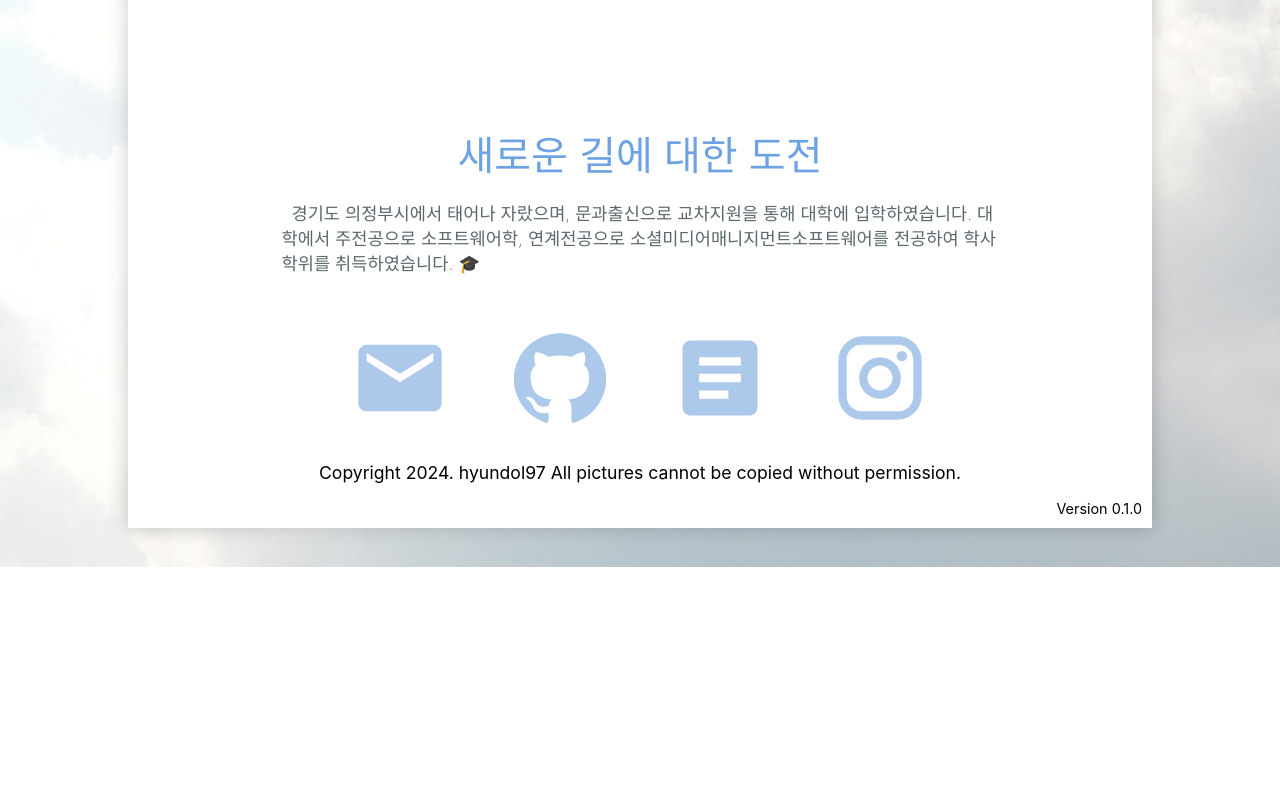
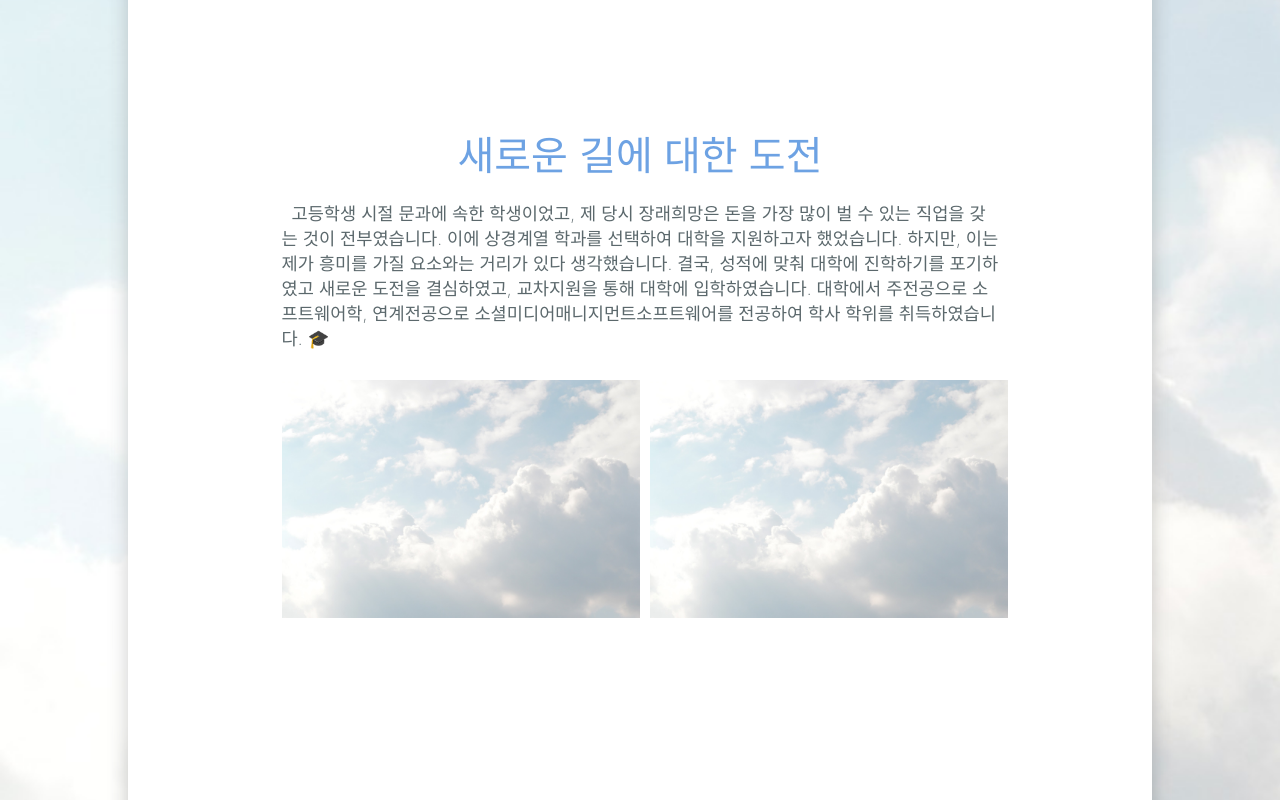
Before and after one commit to hyundol97/song-page, a React (Create React App) app: page /intro in a window 1280 px wide. Shown: the part 860-1660 px from the top of the page. Before the commit the page ends 1427 px from the top, so only its background shows below. Built offline with nearby package versions, Linux system fonts and the light colour scheme.

Commit message:
feat: add image box on intro page

```diff
--- a/src/Pages/Intro.tsx
+++ b/src/Pages/Intro.tsx
@@ -15,6 +15,7 @@ import ListItemAvatar from '@mui/material/ListItemAvatar';
 import Avatar from '@mui/material/Avatar';
 import SchoolIcon from '@mui/icons-material/School';
 import identify from 'Assets/identify.jpg';
+import example from 'Assets/background.jpg';
 
 const Intro = () => {
   return (
@@ -78,12 +79,24 @@ const Intro = () => {
       </div>
 
       <div className="summary">
-        <h2>새로운 길에 대한 도전</h2>
-        <p>
-          &nbsp; 경기도 의정부시에서 태어나 자랐으며, 문과출신으로 교차지원을 통해 대학에 입학하였습니다. 대학에서
-          주전공으로 소프트웨어학, 연계전공으로 소셜미디어매니지먼트소프트웨어를 전공하여 학사 학위를 취득하였습니다. 🎓
-        </p>
+        <div>
+          <h2>새로운 길에 대한 도전</h2>
+          <p>
+            &nbsp; 고등학생 시절 문과에 속한 학생이었고, 제 당시 장래희망은 돈을 가장 많이 벌 수 있는 직업을 갖는 것이
+            전부였습니다. 이에 상경계열 학과를 선택하여 대학을 지원하고자 했었습니다. 하지만, 이는 제가 흥미를 가질
+            요소와는 거리가 있다 생각했습니다. 결국, 성적에 맞춰 대학에 진학하기를 포기하였고 새로운 도전을 결심하였고,
+            교차지원을 통해 대학에 입학하였습니다. 대학에서 주전공으로 소프트웨어학, 연계전공으로
+            소셜미디어매니지먼트소프트웨어를 전공하여 학사 학위를 취득하였습니다. 🎓
+          </p>
+        </div>
+
+        <div className="summary-images">
+          <img src={example} alt="main" />
+          <img src={example} alt="main" />
+        </div>
       </div>
+
+      <div className="intro-sub"></div>
     </div>
   );
 };
--- a/src/Styles/Page/home.scss
+++ b/src/Styles/Page/home.scss
@@ -29,9 +29,11 @@
       margin-bottom: 30px;
     }
     .intro-blue {
+      padding-left: 20px;
       color: #6ea5e8;
     }
     .intro-black {
+      padding-left: 20px;
       color: #5b686c;
     }
   }
@@ -45,7 +47,6 @@
   flex-direction: column;
   align-items: center;
   justify-content: center;
-  padding-bottom: 200px;
 
   div {
     display: block;
--- a/src/Styles/Page/intro.scss
+++ b/src/Styles/Page/intro.scss
@@ -46,6 +46,17 @@
     font-size: 1.1em;
     font-weight: 200;
   }
+  img {
+    max-width: 50%;
+  }
+
+  .summary-images {
+    margin-top: 30px;
+    justify-content: space-evenly;
+    display: flex;
+    flex-direction: row;
+    gap: 10px;
+  }
 }
 
 .intro-sub {
--- a/src/Styles/layout.scss
+++ b/src/Styles/layout.scss
@@ -38,7 +38,7 @@
 .footer-wrapper {
   background-color: rgb(255, 255, 255);
   text-align: right;
-  padding: 10px;
+  padding: 150px 10px 10px 10px;
 
   .footer-icons {
     text-align: center;
```
